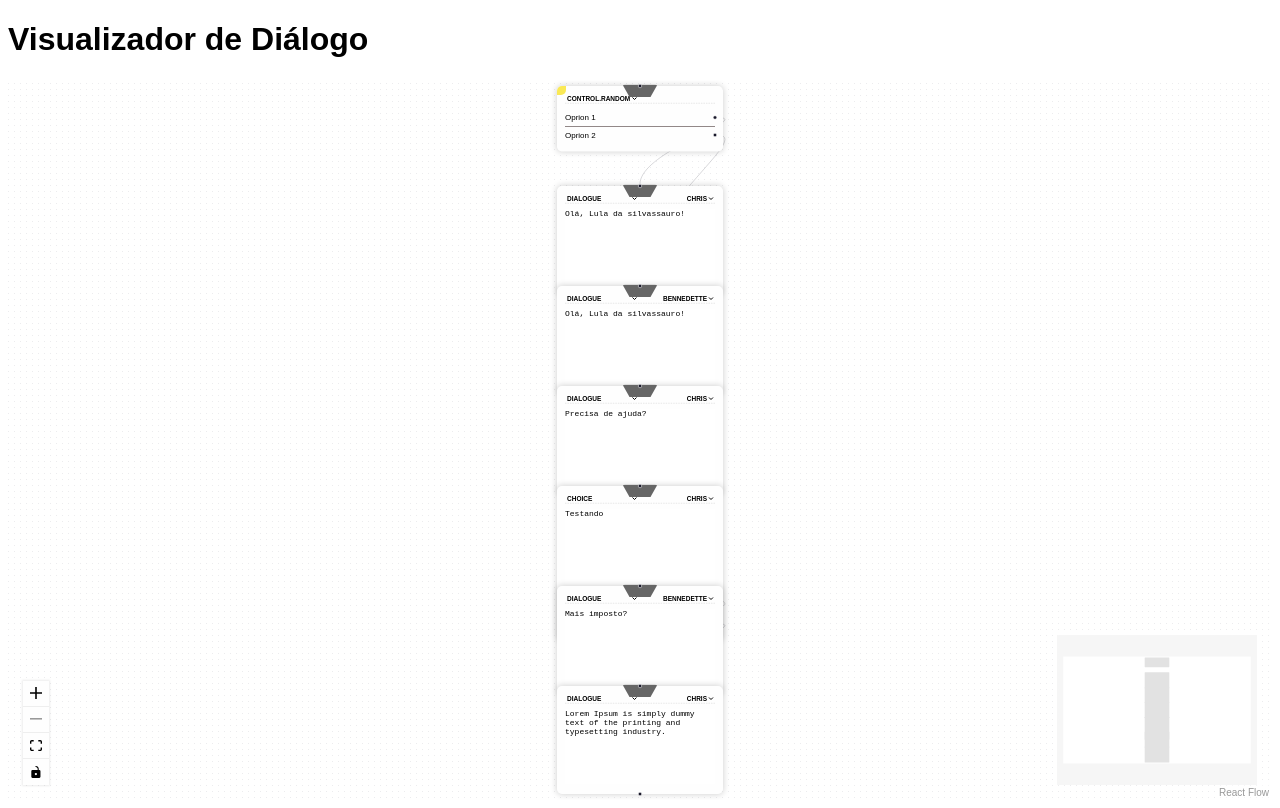
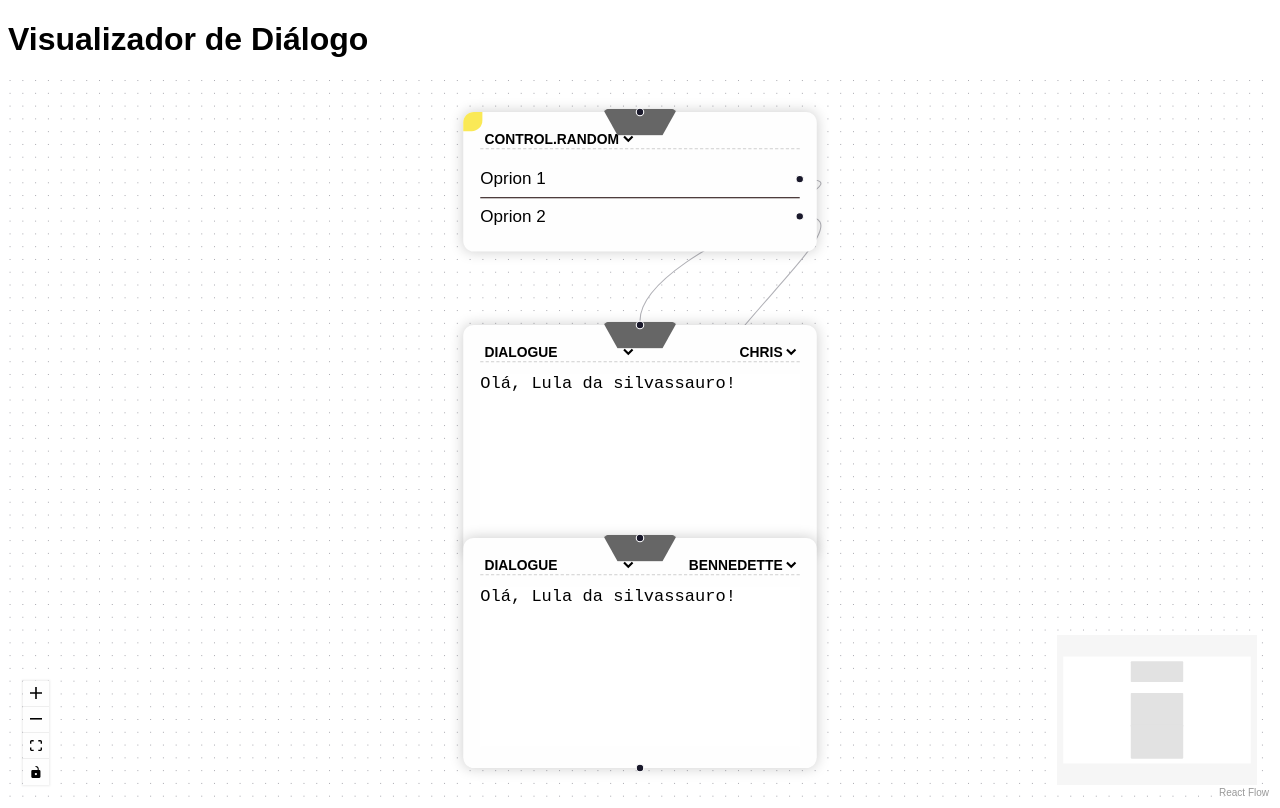
Before and after one commit to leandl/dialogue-flow, a React (Vite) app: page / in a window 1280 px wide. Built offline with nearby package versions, Linux system fonts and the light colour scheme.

Commit message:
feat: apply update edges in react-flow

```diff
--- a/src/components/DialogueFlow/dialogue-flow-dashboard.tsx
+++ b/src/components/DialogueFlow/dialogue-flow-dashboard.tsx
@@ -20,6 +20,7 @@ import { DialogueNodeFlowControlRandom } from "./type/dialogue-node-flow-control
 import "./dialogue-node-flow.css";
 import { useDialogueFlow } from "../../hooks/useDialogueFlow";
 import { applyDialogueNodeFlowEvent } from "./utils/apply-dialogue-node-flow-event";
+import { applyDialogueEdgeFlowEvent } from "./utils/apply-dialogue-edge-flow-event";
 
 const nodeTypes = {
   DIALOGUE: DialogueNodeFlowDialogue,
@@ -49,7 +50,7 @@ console.log({
 
 export function DialogueFlowDashboard() {
   const [nodes, setNodes] = useNodesState(dialogueNodeFlows);
-  const [edges, _setEdges] = useEdgesState(dialogueEdgeFlows);
+  const [edges, setEdges] = useEdgesState(dialogueEdgeFlows);
 
   const { notifyNodeReactFlowEvent, onNodeDialogueFlowEvent } =
     useDialogueFlow();
@@ -58,30 +59,10 @@ export function DialogueFlowDashboard() {
     () =>
       onNodeDialogueFlowEvent((event) => {
         setNodes((nodes) => applyDialogueNodeFlowEvent(event, nodes));
+        setEdges((edges) => applyDialogueEdgeFlowEvent(event, edges));
       }),
     [onNodeDialogueFlowEvent, setNodes]
   );
-
-  // const onEdgesChange = useCallback(
-  //   (changes) => setEdges((eds) => applyEdgeChanges(changes, eds)),
-  //   [setEdges]
-  // );
-  // const onConnect = useCallback(
-  //   (connection) =>
-  //     setEdges((eds) => {
-  //       // if (
-  //       //   eds.some(
-  //       //     (ed) =>
-  //       //       ed.sourceHandle === connection.sourceHandle &&
-  //       //       ed.targetHandle === connection.targetHandle
-  //       //   )
-  //       // ) {
-  //       //   return eds;
-  //       // }
-  //       return addEdge(connection, eds);
-  //     }),
-  //   [setEdges]
-  // );
 
   return (
     <div style={{ width: "100%", height: "90vh" }}>
@@ -91,7 +72,7 @@ export function DialogueFlowDashboard() {
         onNodesChange={notifyNodeReactFlowEvent}
         // onNodesChange={onNodesChange}
         // onEdgesChange={onEdgesChange}
-        // onConnect={onConnect}
+        onConnect={console.log}
         nodeTypes={nodeTypes}
         fitView
       >
--- /dev/null
+++ b/src/components/DialogueFlow/utils/apply-dialogue-edge-flow-event-type/apply-dialogue-edge-flow-event-change-dialogue-type.ts
@@ -0,0 +1,16 @@
+import type {
+  EdgeFlow,
+} from "../../../../entities/dialogue-node-flow";
+import type {
+  DialogueNodeFlowEvent,
+  DialogueNodeFlowEventType,
+} from "../../../../entities/dialogue-node-flow-event";
+
+
+
+export function applyDialogueEdgeFlowEventChangeDialogueType(
+  event: DialogueNodeFlowEvent<DialogueNodeFlowEventType.CHANGE_DIALOGUE_TYPE>,
+  edges: EdgeFlow[]
+): EdgeFlow[] {
+  return edges.filter(((edge) => edge.source !== event.dialogueId));
+}
--- /dev/null
+++ b/src/components/DialogueFlow/utils/apply-dialogue-edge-flow-event-type/apply-nothing-dialogue-edge-flow-event.ts
@@ -0,0 +1,11 @@
+import type { EdgeFlow } from "../../../../entities/dialogue-node-flow";
+import type {
+  DialogueNodeFlowEvent,
+  DialogueNodeFlowEventType,
+} from "../../../../entities/dialogue-node-flow-event";
+
+export function applyNothingDialogueEdgeFlowEvent<
+  T extends DialogueNodeFlowEventType
+>(_event: DialogueNodeFlowEvent<T>, edges: EdgeFlow[]): EdgeFlow[] {
+  return edges;
+}
--- /dev/null
+++ b/src/components/DialogueFlow/utils/apply-dialogue-edge-flow-event.ts
@@ -0,0 +1,45 @@
+import type { EdgeFlow } from "../../../entities/dialogue-node-flow";
+import {
+  type DialogueNodeFlowEvent,
+  DialogueNodeFlowEventType,
+} from "../../../entities/dialogue-node-flow-event";
+import { applyDialogueEdgeFlowEventChangeDialogueType } from "./apply-dialogue-edge-flow-event-type/apply-dialogue-edge-flow-event-change-dialogue-type";
+import { applyNothingDialogueEdgeFlowEvent } from "./apply-dialogue-edge-flow-event-type/apply-nothing-dialogue-edge-flow-event";
+// import { applyDialogueEdgeFlowEventChangeDialogueCharacter } from "./apply-dialogue-node-flow-event-type/apply-dialogue-node-flow-event-change-dialogue-character";
+// import { applyDialogueEdgeFlowEventChangeDialogueText } from "./apply-dialogue-node-flow-event-type/apply-dialogue-node-flow-event-change-dialogue-text";
+// import { applyDialogueEdgeFlowEventChangeDialogueType } from "./apply-dialogue-node-flow-event-type/apply-dialogue-node-flow-event-change-dialogue-type";
+// import { applyDialogueEdgeFlowEventDimensionDialogueCard } from "./apply-dialogue-node-flow-event-type/apply-dialogue-node-flow-event-dimension-dialogue-card";
+// import { applyDialogueEdgeFlowEventMoveDialogueCard } from "./apply-dialogue-node-flow-event-type/apply-dialogue-node-flow-event-move-dialogue-card";
+
+type FunctionApplyDialogueEdgeFlowEvent<T extends DialogueNodeFlowEventType> = (
+  event: DialogueNodeFlowEvent<T>,
+  edges: EdgeFlow[]
+) => EdgeFlow[];
+
+const applyDialogueEdgeFlowEventByEventType: {
+  [T in DialogueNodeFlowEventType]: FunctionApplyDialogueEdgeFlowEvent<T>;
+} = {
+  [DialogueNodeFlowEventType.MOVE_DIALOGUE_CARD]:
+  applyNothingDialogueEdgeFlowEvent,
+  [DialogueNodeFlowEventType.DIMENSION_DIALOGUE_CARD]:
+  applyNothingDialogueEdgeFlowEvent,
+
+  // Dialogue
+  [DialogueNodeFlowEventType.CHANGE_DIALOGUE_CHARACTER]:
+  applyNothingDialogueEdgeFlowEvent,
+  [DialogueNodeFlowEventType.CHANGE_DIALOGUE_TEXT]:
+  applyNothingDialogueEdgeFlowEvent,
+  [DialogueNodeFlowEventType.CHANGE_DIALOGUE_TYPE]:
+  applyDialogueEdgeFlowEventChangeDialogueType,
+};
+
+export function applyDialogueEdgeFlowEvent<T extends DialogueNodeFlowEventType>(
+  event: DialogueNodeFlowEvent<T>,
+  edges: EdgeFlow[]
+): EdgeFlow[] {
+  const functionApplyDialogueEdgeFlowEvent =
+    applyDialogueEdgeFlowEventByEventType[
+      event.type
+    ] as FunctionApplyDialogueEdgeFlowEvent<T>;
+  return functionApplyDialogueEdgeFlowEvent(event, edges);
+}
--- a/src/components/DialogueFlow/utils/apply-dialogue-node-flow-event-type/apply-dialogue-node-flow-event-change-dialogue-type.ts
+++ b/src/components/DialogueFlow/utils/apply-dialogue-node-flow-event-type/apply-dialogue-node-flow-event-change-dialogue-type.ts
@@ -38,6 +38,19 @@ export function applyDialogueNodeFlowEventChangeDialogueType(
     }
 
     if (event.dialogueType === "DIALOGUE") {
+      let data = {
+        character: "",
+        text: "",
+      }
+
+      if (node.data.type === "CHOICE") {
+        data = {
+          character: node.data.character,
+          text: node.data.text,
+        }
+      }
+
+
       return {
         id: node.id,
         type: "DIALOGUE",
@@ -48,8 +61,7 @@ export function applyDialogueNodeFlowEventChangeDialogueType(
         data: {
           id: node.data.id,
           type: "DIALOGUE",
-          character: "",
-          text: "",
+          ...data,
           targetId: createNodeFlowTargetId(node.id),
           sourceId: createNodeFlowSourceId(node.id),
           next: null,
@@ -58,6 +70,18 @@ export function applyDialogueNodeFlowEventChangeDialogueType(
     }
 
     if (event.dialogueType === "CHOICE") {
+      let data = {
+        character: "",
+        text: "",
+      }
+
+      if (node.data.type === "DIALOGUE") {
+        data = {
+          character: node.data.character,
+          text: node.data.text,
+        }
+      }
+
       return {
         id: node.id,
         type: "CHOICE",
@@ -68,8 +92,7 @@ export function applyDialogueNodeFlowEventChangeDialogueType(
         data: {
           id: node.data.id,
           type: "CHOICE",
-          character: "",
-          text: "",
+          ...data,
           targetId: createNodeFlowTargetId(node.id),
           choices: [],
         },
--- a/src/data/dialogue.ts
+++ b/src/data/dialogue.ts
@@ -17,31 +17,31 @@ export const dialogueDataGodot: DialogueNodeGodots = {
     text: "Olá, Lula da silvassauro!",
     next: "DIALOGUE-TEST",
   },
-  "DIALOGUE-TEST": {
-    type: "DIALOGUE",
-    character: "CHRIS",
-    text: "Precisa de ajuda?",
-    next: "CHOICE-TEST",
-  },
-  "CHOICE-TEST": {
-    type: "CHOICE",
-    character: "CHRIS",
-    text: "Testando",
-    choices: [
-      { text: "Sim, preciso de ajuda.", next: "help_yes" },
-      { text: "Não, estou bem.", next: "help_no" },
-    ],
-  },
-  help_yes: {
-    type: "DIALOGUE",
-    character: "BENNEDETTE",
-    text: "Mais imposto?",
-    next: "MAIN1",
-  },
-  help_no: {
-    type: "DIALOGUE",
-    character: "CHRIS",
-    text: "Lorem Ipsum is simply dummy text of the printing and typesetting industry.",
-    next: "MAIN1",
-  },
+  // "DIALOGUE-TEST": {
+  //   type: "DIALOGUE",
+  //   character: "CHRIS",
+  //   text: "Precisa de ajuda?",
+  //   next: "CHOICE-TEST",
+  // },
+  // "CHOICE-TEST": {
+  //   type: "CHOICE",
+  //   character: "CHRIS",
+  //   text: "Testando",
+  //   choices: [
+  //     { text: "Sim, preciso de ajuda.", next: "help_yes" },
+  //     { text: "Não, estou bem.", next: "help_no" },
+  //   ],
+  // },
+  // help_yes: {
+  //   type: "DIALOGUE",
+  //   character: "BENNEDETTE",
+  //   text: "Mais imposto?",
+  //   next: "MAIN1",
+  // },
+  // help_no: {
+  //   type: "DIALOGUE",
+  //   character: "CHRIS",
+  //   text: "Lorem Ipsum is simply dummy text of the printing and typesetting industry.",
+  //   next: "MAIN1",
+  // },
 };
```
